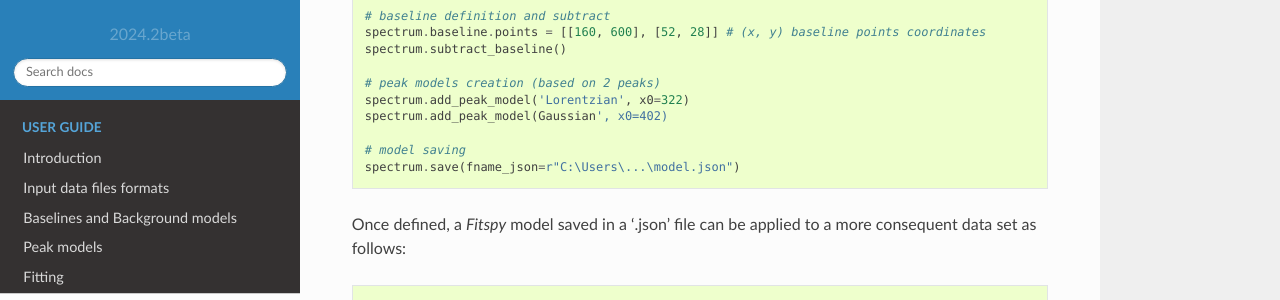
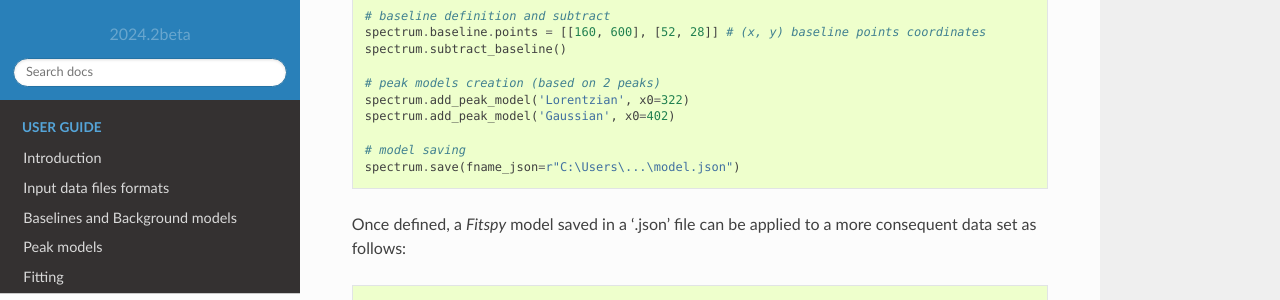
Before and after one commit to CEA-MetroCarac/fitspy, a Sphinx documentation site: the page built from doc/user_guide/workflow.rst, in a window 1280 px wide and 900 px high, scrolled down 2056 px. Shown: the part 151-451 px from the top of the window. Built offline with Sphinx 7.4.7 and the Read the Docs theme 2.0.0, drawn with Linux system fonts in a browser that asks for light colours; pages that are not in the unit, such as notebooks, are missing from menus.

Commit message:
typo correction

```diff
--- a/doc/user_guide/workflow.rst
+++ b/doc/user_guide/workflow.rst
@@ -71,7 +71,7 @@ Although it is more recommended to use the GUI to define **visually** a `Fitspy`
 
     # peak models creation (based on 2 peaks)
     spectrum.add_peak_model('Lorentzian', x0=322)
-    spectrum.add_peak_model(Gaussian', x0=402)
+    spectrum.add_peak_model('Gaussian', x0=402)
 
     # model saving
     spectrum.save(fname_json=r"C:\Users\...\model.json")
```
